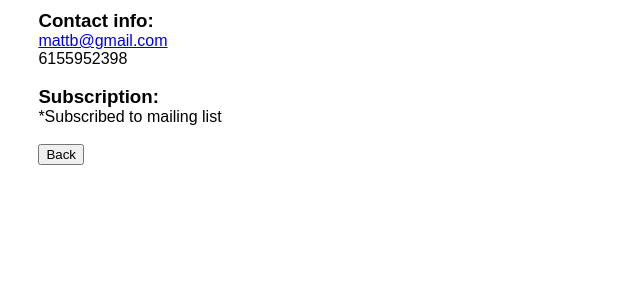
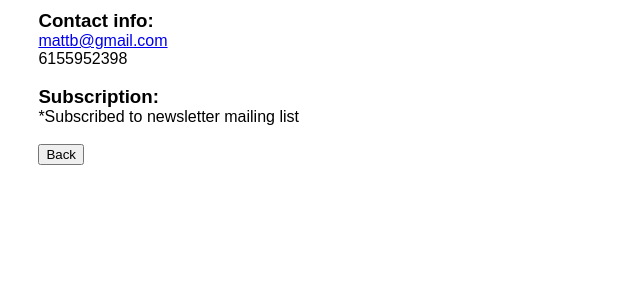
Before and after one commit to NSS-Post-Grad/knxhx-city-challenge, a Django app: page /residents/15 in a window 1280 px wide. Shown: the part 249-549 px from the top of the page, without its empty margins (0-640 px from the left). Run offline with Django 3.2, Linux system fonts and the light colour scheme; the visitor is signed in with stand-in values (Sample User, id 1); data comes from the database, SQL or seed files in the repository.

Commit message:
fixed typo and changed home page to be neighborhood list

```diff
--- a/neighborhoodApp/templates/neighborhoods/details.html
+++ b/neighborhoodApp/templates/neighborhoods/details.html
@@ -17,7 +17,7 @@
             </br>
             <div>
                 {% for position in organization_positions %}
-                    <h3>{{position}}:</h3>
+                    <h3>{{position}}s:</h3>
                     <ul>
                         {% for resident in residents %}
                             {% if resident.organization_position == position %}
--- a/neighborhoodApp/urls.py
+++ b/neighborhoodApp/urls.py
@@ -9,8 +9,10 @@ app_name = 'neighborhoodApp'
 urlpatterns = [
     path('accounts/', include('django.contrib.auth.urls')),
     path('search', search, name='search'),
-    path('', home, name='home'),
-    path('home/', home, name='home'),
+    # path('', home, name='home'),
+    path('', neighborhood_list, name='neighborhoods'),
+    # path('home/', home, name='home'),
+    path('home/', neighborhood_list, name='home'),
     path('neighborhoods/', neighborhood_list, name='neighborhoods'),
     path('neighborhoods/<int:org_id>', neighborhood_details, name='neighborhood'),
     path('residents/', resident_list, name='residents'),
--- a/neighborhoodApp/views/residents/details.py
+++ b/neighborhoodApp/views/residents/details.py
@@ -11,9 +11,9 @@ def resident_details(request, res_id):
         org = Neighborhood_org.objects.get(pk=resident.neighborhood_org_id_id)
 
         if resident.is_subscribed == True:
-            subscribed = "*Subscribed to mailing list"
+            subscribed = "*Subscribed to newsletter mailing list"
         else:
-            subscribed = "*Not subscribed to mailing list"
+            subscribed = "*Not subscribed to newsletter mailing list"
 
 
         template = 'residents/details.html'
```
